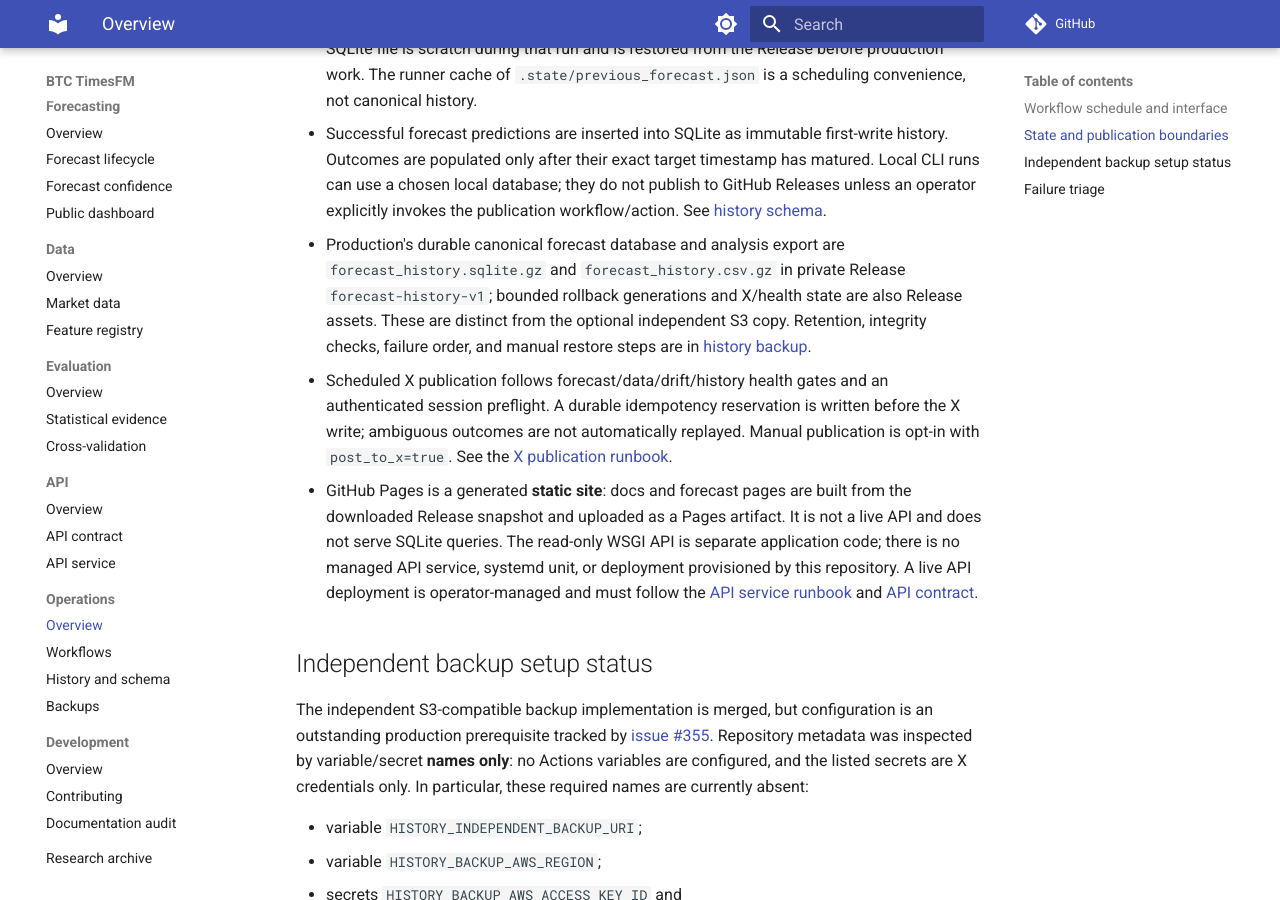
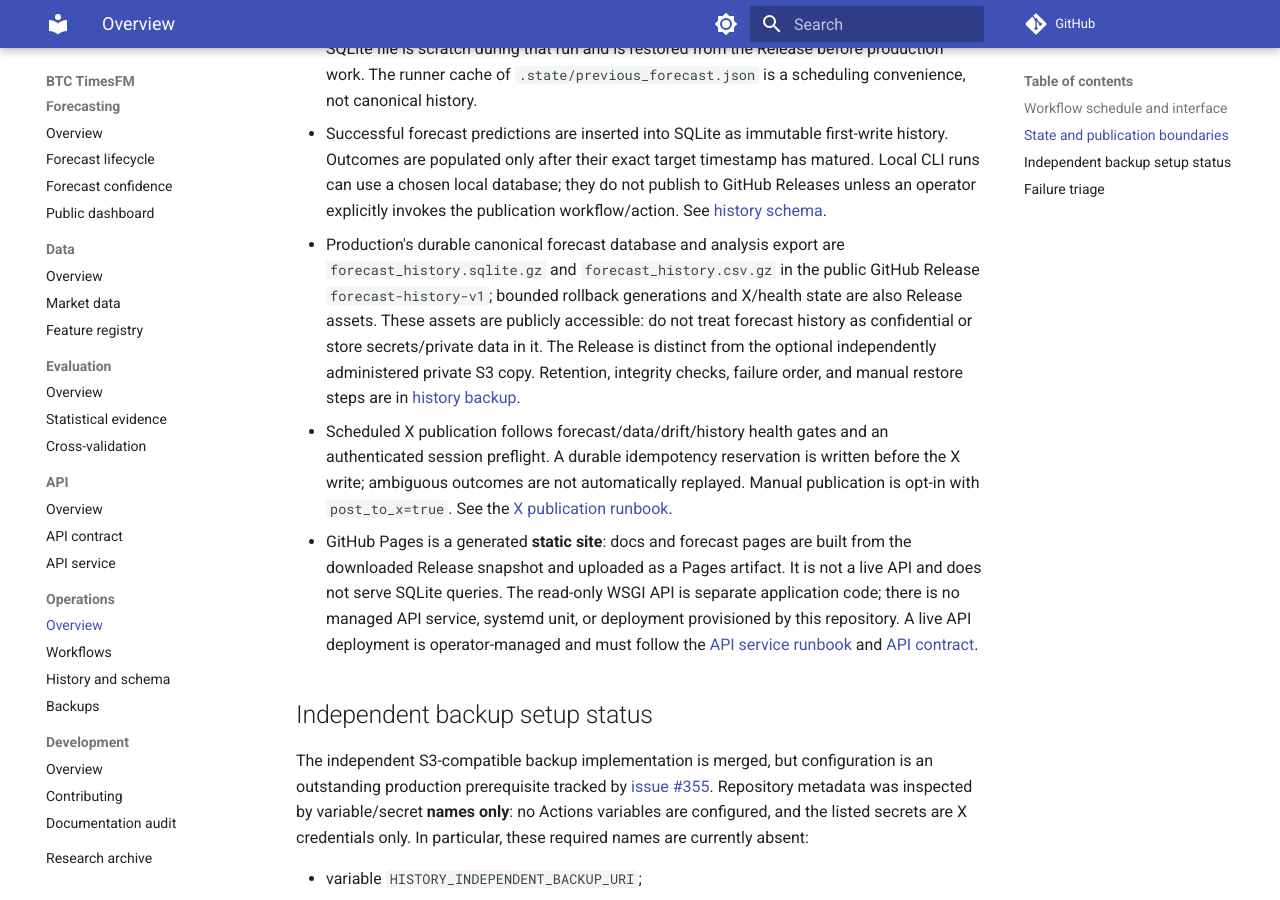
Before and after one commit to jpfelgueiras/btc-timesfm, an MkDocs documentation site: the page built from docs/operations.md, in a window 1280 px wide and 900 px high, scrolled down 2079 px. Built offline with MkDocs 1.6.1 and Material for MkDocs 9.7.7, drawn with Linux system fonts in a browser that asks for light colours; comment, search, counter and statistics services are not loaded.

Commit message:
docs: clarify public forecast history visibility

```diff
--- a/docs/operations.md
+++ b/docs/operations.md
@@ -51,11 +51,13 @@ machine-managed persistent state; do not edit its assets manually.
   do not publish to GitHub Releases unless an operator explicitly invokes the
   publication workflow/action. See [history schema](HISTORY_SCHEMA.md).
 - Production's durable canonical forecast database and analysis export are
-  `forecast_history.sqlite.gz` and `forecast_history.csv.gz` in private Release
-  `forecast-history-v1`; bounded rollback generations and X/health state are
-  also Release assets. These are distinct from the optional independent S3 copy.
-  Retention, integrity checks, failure order, and manual restore steps are in
-  [history backup](HISTORY_BACKUP.md).
+  `forecast_history.sqlite.gz` and `forecast_history.csv.gz` in the public GitHub
+  Release `forecast-history-v1`; bounded rollback generations and X/health state
+  are also Release assets. These assets are publicly accessible: do not treat
+  forecast history as confidential or store secrets/private data in it. The
+  Release is distinct from the optional independently administered private S3
+  copy. Retention, integrity checks, failure order, and manual restore steps are
+  in [history backup](HISTORY_BACKUP.md).
 - Scheduled X publication follows forecast/data/drift/history health gates and
   an authenticated session preflight. A durable idempotency reservation is
   written before the X write; ambiguous outcomes are not automatically replayed.
```
Also changed, not shown: docs/HISTORY_BACKUP.md (+2 -2 lines), docs/PERFORMANCE_DASHBOARD.md (+1 -1 lines).
